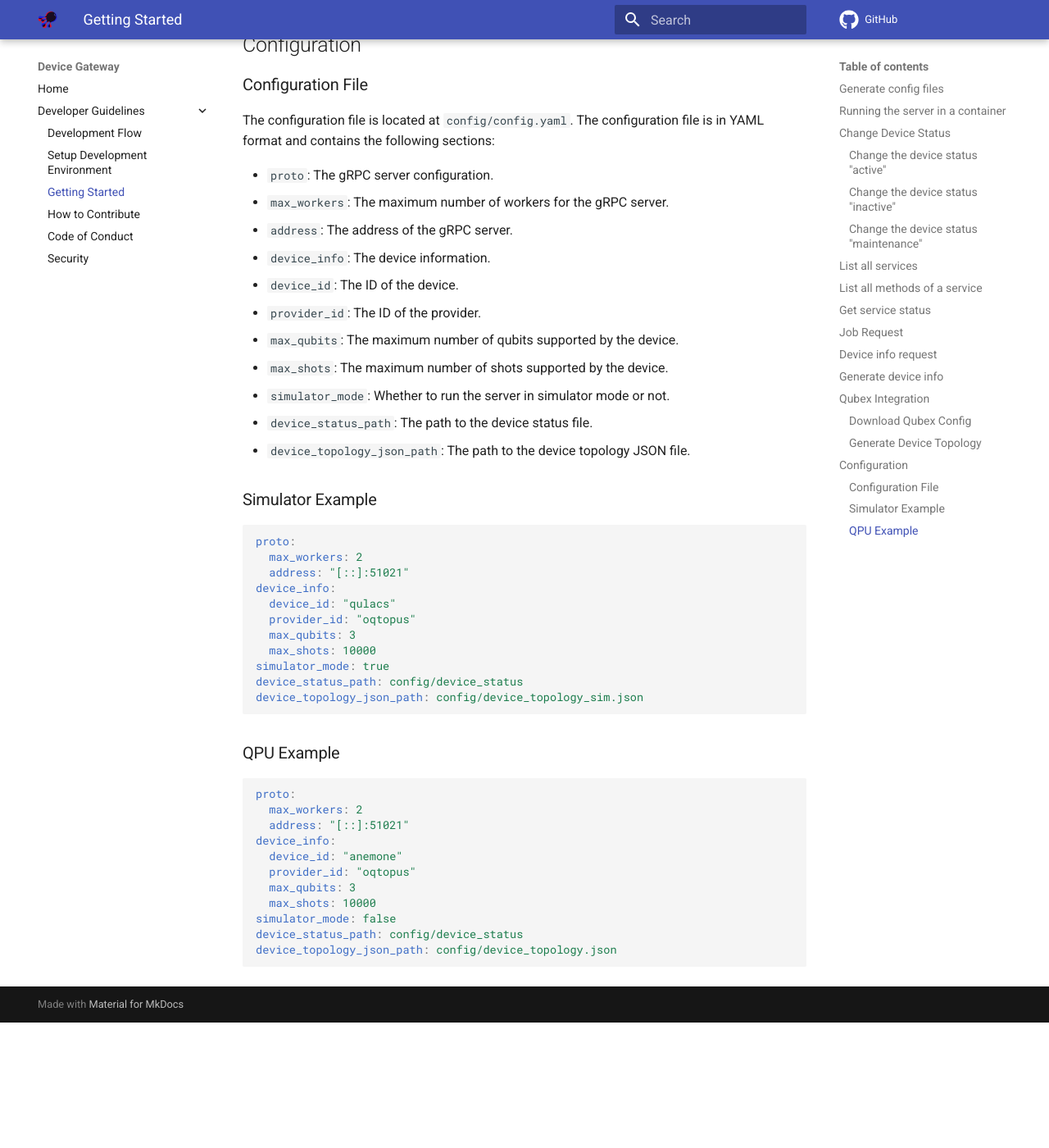
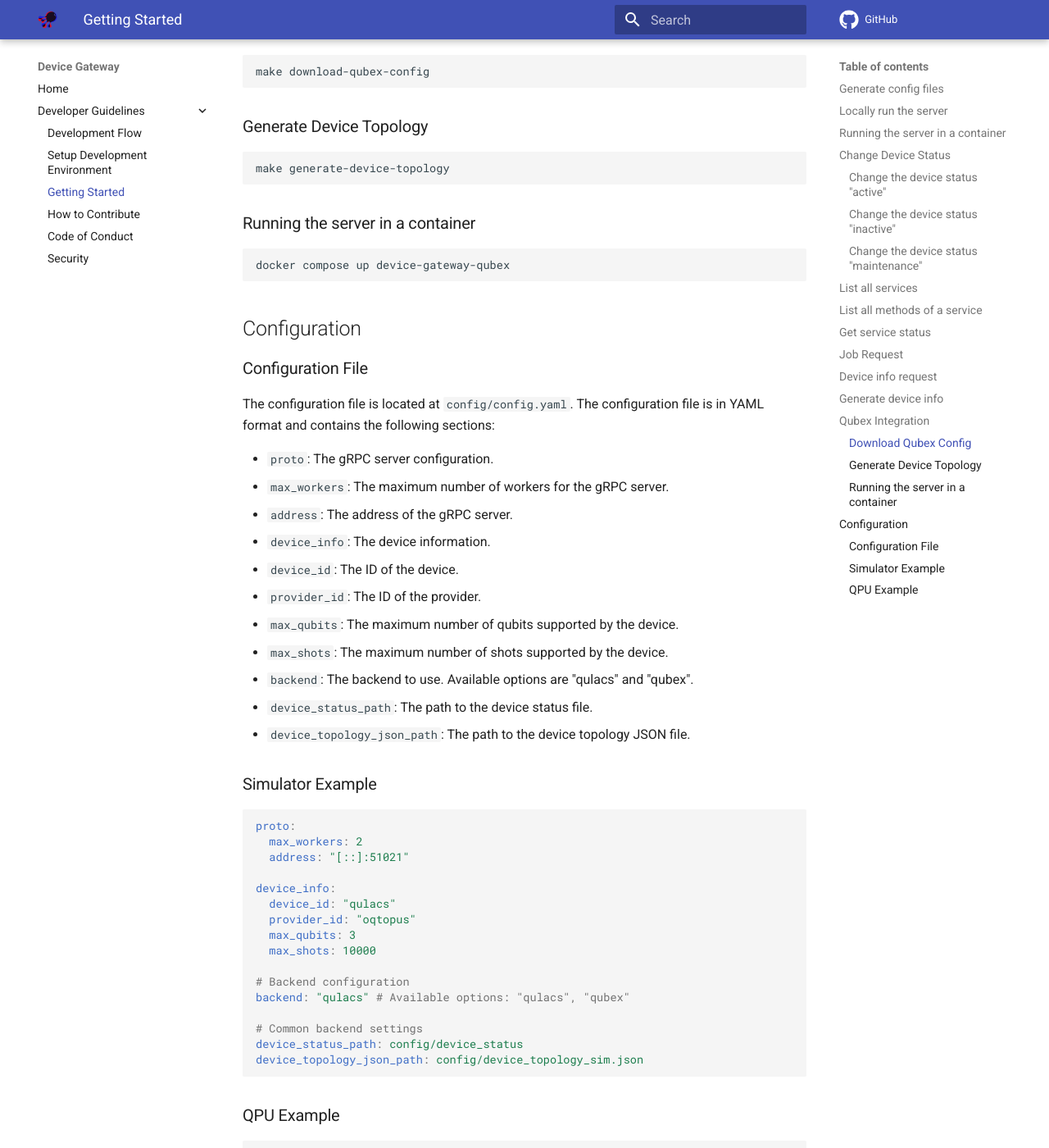
Before and after one commit to oqtopus-team/device-gateway, an MkDocs documentation site: the page built from docs/developer_guidelines/getting_started.md, in a window 1280 px wide and 1400 px high, scrolled down 1957 px. Shown: the whole window at 82% size. Built offline with MkDocs 1.6.1 and Material for MkDocs 9.7.7, drawn with Linux system fonts in a browser that asks for light colours; comment, search, counter and statistics services are not loaded; before the commit the page ends 3204 px from its top, so only the background shows below that; some of the changed text lies outside the part shown.

Commit message:
fix(config): update provider_id to 'oqtopus' and refine backend configuration

````diff
--- a/docs/developer_guidelines/getting_started.md
+++ b/docs/developer_guidelines/getting_started.md
@@ -6,10 +6,22 @@
 make generate-config
 ```
 
+## Locally run the server
+
+```bash
+uv sync --no-group qubex --no-dev
+```
+
+and then run the server:
+
+```bash
+make run
+```
+
 ## Running the server in a container
 
 ```bash
-docker compose up
+docker compose up device-gateway
 ```
 
 ## Change Device Status
@@ -84,6 +96,12 @@ make download-qubex-config
 make generate-device-topology
 ```
 
+### Running the server in a container
+
+```bash
+docker compose up device-gateway-qubex
+```
+
 ## Configuration
 
 ### Configuration File
@@ -98,7 +116,7 @@ The configuration file is located at `config/config.yaml`. The configuration fil
   - `provider_id`: The ID of the provider.
   - `max_qubits`: The maximum number of qubits supported by the device.
   - `max_shots`: The maximum number of shots supported by the device.
-- `simulator_mode`: Whether to run the server in simulator mode or not.
+- `backend`: The backend to use. Available options are "qulacs" and "qubex".
 - `device_status_path`: The path to the device status file.
 - `device_topology_json_path`: The path to the device topology JSON file.
 
@@ -108,12 +126,17 @@ The configuration file is located at `config/config.yaml`. The configuration fil
 proto:
   max_workers: 2
   address: "[::]:51021"
+
 device_info:
   device_id: "qulacs"
   provider_id: "oqtopus"
   max_qubits: 3
   max_shots: 10000
-simulator_mode: true
+
+# Backend configuration
+backend: "qulacs" # Available options: "qulacs", "qubex"
+
+# Common backend settings
 device_status_path: config/device_status
 device_topology_json_path: config/device_topology_sim.json
 ```
@@ -124,12 +147,17 @@ device_topology_json_path: config/device_topology_sim.json
 proto:
   max_workers: 2
   address: "[::]:51021"
+
 device_info:
   device_id: "anemone"
   provider_id: "oqtopus"
   max_qubits: 3
   max_shots: 10000
-simulator_mode: false
+
+# Backend configuration
+backend: "qubex" # Available options: "qulacs", "qubex"
+
+# Common backend settings
 device_status_path: config/device_status
-device_topology_json_path: config/device_topology.json
+device_topology_json_path: config/device_topology_sim.json
 ```
````
Also changed, not shown: 1 other file.
